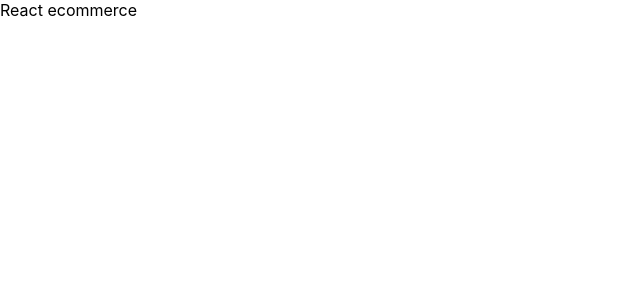
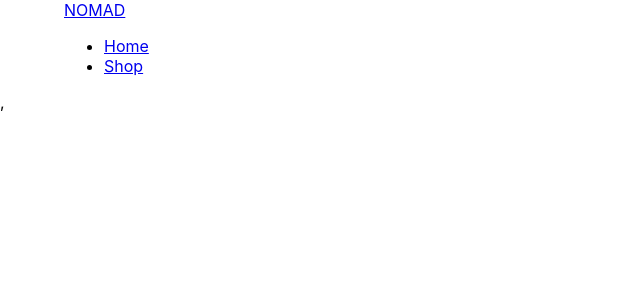
Before and after one commit to edward-hong/stripe-masterclass, a React (Create React App) app in the folder react-ecommerce/: page / in a window 1280 px wide. Shown: the top 300 px of the page, without its empty margins (0-640 px from the left). Built offline with nearby package versions, Linux system fonts and the light colour scheme.

Commit message:
S02L07 Header 1

```diff
--- a/react-ecommerce/package.json
+++ b/react-ecommerce/package.json
@@ -10,6 +10,7 @@
     "node-sass": "4",
     "react": "^17.0.2",
     "react-dom": "^17.0.2",
+    "react-router-dom": "^6.0.2",
     "react-scripts": "4.0.3",
     "web-vitals": "^1.0.1"
   },
--- a/react-ecommerce/src/App.js
+++ b/react-ecommerce/src/App.js
@@ -1,7 +1,12 @@
+import Header from './components/header/header'
 import './App.scss'
 
 function App() {
-	return <div className="App">React ecommerce</div>
+	return (
+		<div className="App">
+			<Header />
+		</div>
+	)
 }
 
 export default App
--- /dev/null
+++ b/react-ecommerce/src/components/header/header.jsx
@@ -0,0 +1,21 @@
+import { Link } from 'react-router-dom'
+
+import './header.styles.scss'
+
+const Header = () => (
+  <nav className="nav-menu container">
+    <div className="logo">
+      <Link to="/">NOMAD</Link>
+      <ul>
+        <li>
+          <Link to="/">Home</Link>
+        </li>
+        <li>
+          <Link to="/shop">Shop</Link>
+        </li>
+      </ul>
+    </div>
+  </nav>
+)
+
+export default Header
--- a/react-ecommerce/src/index.js
+++ b/react-ecommerce/src/index.js
@@ -1,10 +1,17 @@
 import React from 'react'
 import ReactDOM from 'react-dom'
+import { BrowserRouter } from 'react-router-dom'
+
 import './index.css'
 import App from './App'
 import reportWebVitals from './reportWebVitals'
 
-ReactDOM.render(<App />, document.getElementById('root'))
+ReactDOM.render(
+	<BrowserRouter>
+		<App />,
+	</BrowserRouter>,
+	document.getElementById('root')
+)
 
 // If you want to start measuring performance in your app, pass a function
 // to log results (for example: reportWebVitals(console.log))
```
Also changed, not shown: react-ecommerce/src/components/header/header.styles.scss (added), 1 other file (tests, documents, lock files or other folders).
